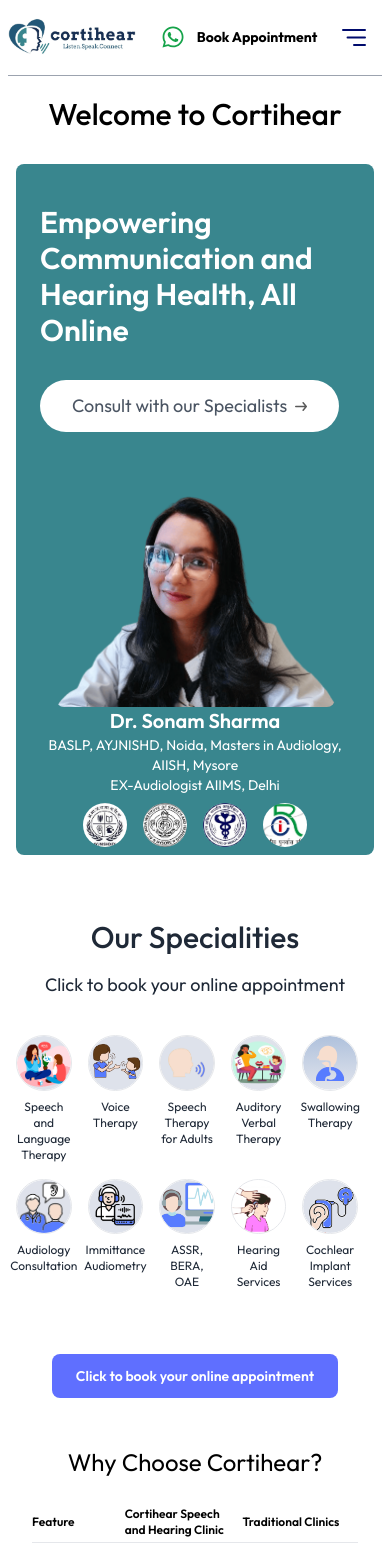
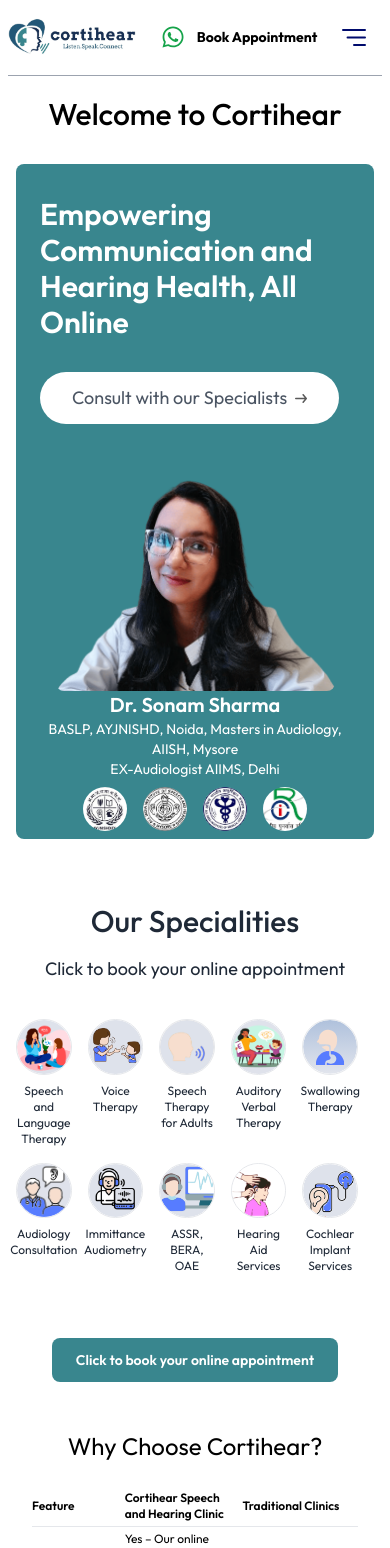
Before and after one commit to lokeshloki3/clinic, a React (Vite) app: page / in a window 390 px wide. Shown: the top 1548 px of the page. Built offline with nearby package versions, Linux system fonts and the light colour scheme.

Commit message:
ui updated

```diff
--- a/src/components/ActionButton.jsx
+++ b/src/components/ActionButton.jsx
@@ -4,7 +4,7 @@
         <button
           onClick={onClick}
         //   className="bg-[#4CAF50] text-white px-8 py-4 rounded-lg text-base md:text-xl font-medium hover:bg-[#81C784] transition duration-200 shadow-md hover:shadow-lg focus:outline-none focus:ring-2 focus:ring-[#388E3C] focus:ring-offset-2">
-          className="bg-[#5F6FFF] text-white px-6 py-3 rounded-lg text-sm md:text-2xl font-semibold hover:bg-blue-500 transition duration-200">
+          className="bg-[#39868E] text-white px-6 py-3 rounded-lg text-sm md:text-2xl font-semibold hover:bg-blue-500 transition duration-200">
           {label}
         </button>
       </div>
--- a/src/components/Header.jsx
+++ b/src/components/Header.jsx
@@ -17,7 +17,7 @@
       // }}
     >
       {/* <div className="md:w-1/2 flex flex-col items-start justify-center gap-4 py-10 m-auto md:py-[10vw] md:mb-[-30px]"> */}
-      <div className="md:w-1/2 flex flex-col items-start justify-center gap-8 py-10 m-auto md:py-[10vw]">
+      <div className="md:w-1/2 flex flex-col items-start justify-center gap-8 py-8 m-auto md:py-[10vw]">
         <p className="text-3xl md:text-4xl text-white font-semibold">
           Empowering Communication and <br /> Hearing Health, All Online
         </p>
--- a/src/pages/About.jsx
+++ b/src/pages/About.jsx
@@ -12,7 +12,7 @@
       <div className="text-center mt-10">
         <strong className="text-2xl font-semibold text-gray-800 leading-tight">
           Welcome to <span className="text-primary">Cortihear Speech and Hearing Clinic</span> –
-          Where Every Voice is Heard and <span className="text-primary">Every Sound is Cherished</span>
+          Where <span className="text-primary">Every Voice is Heard</span> and <span className="text-primary">Every Sound is Cherished</span>
         </strong>
       </div>
 
```
